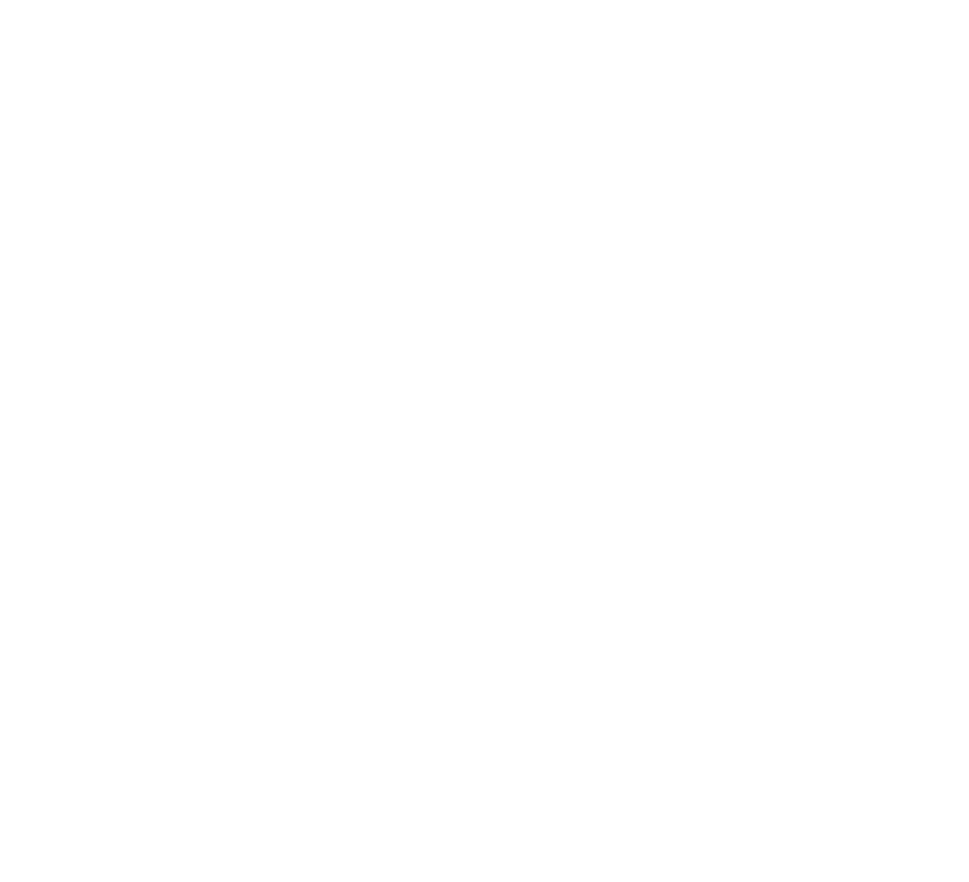
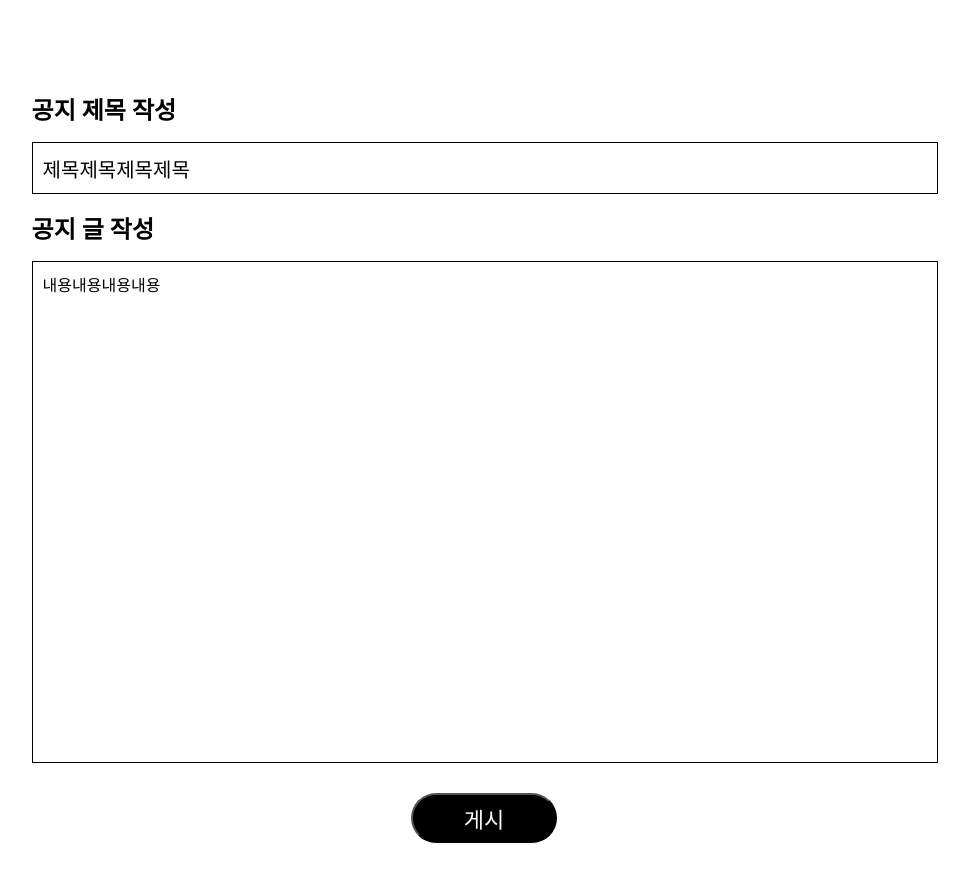
Before and after one commit to DEPth-MJU-Festival/MJU-Festival-2024-Admin, a React (Vite) app: page /noticeEdit in a window 1280 px wide. Before the commit this address had no page. Shown: the top 882 px of the page, without its empty margins (166-1135 px from the left). Before the commit the page ends 800 px from the top, so only its background shows below. Built offline with nearby package versions, Linux system fonts and the light colour scheme.

Commit message:
feat: EditNotice

```diff
--- a/src/App.tsx
+++ b/src/App.tsx
@@ -1,6 +1,9 @@
 import { Route, BrowserRouter as Router, Routes } from "react-router-dom";
 import HomePage from "./pages/home/HomePage";
+import NewNotice from "./pages/notice/NewNotice";
 import Notice from "./pages/notice/Notice";
+import NoticeDetail from "./pages/notice/NoticeDetail";
+import NoticeEdit from "./pages/notice/NoticeEdit";
 
 const App = () => {
   return (
@@ -8,6 +11,9 @@
       <Routes>
         <Route path="/" element={<HomePage />} />
         <Route path="/notice" element={<Notice />} />
+        <Route path="/newNotice" element={<NewNotice />} />
+        <Route path="/noticeDetail" element={<NoticeDetail />} />
+        <Route path="/noticeEdit" element={<NoticeEdit />} />
         {/* <Route path="/listItem" element={<HomePage />} /> */}
       </Routes>
     </Router>
--- /dev/null
+++ b/src/components/Button.tsx
@@ -0,0 +1,24 @@
+import styled from "styled-components";
+
+const Button = ({
+  title,
+  onClick,
+}: {
+  title: string;
+  onClick?: () => void;
+}) => {
+  return <WriteButton onClick={onClick}>{title}</WriteButton>;
+};
+
+export default Button;
+
+const WriteButton = styled.button`
+  background-color: black;
+  width: 146px;
+  height: 50px;
+  border-radius: 100px;
+  color: white;
+  font-size: 22px;
+  margin-left: 20px;
+  cursor: pointer;
+`;
--- a/src/components/notice/NoticeNav.tsx
+++ b/src/components/notice/NoticeNav.tsx
@@ -1,10 +1,12 @@
+import { useNavigate } from "react-router-dom";
 import { styled } from "styled-components";
 
 const NoticeNav = () => {
+  const navigate = useNavigate();
   return (
     <Container>
       <Title>공지사항</Title>
-      <WriteButton>글쓰기</WriteButton>
+      <WriteButton onClick={() => navigate("/newNotice")}>글쓰기</WriteButton>
     </Container>
   );
 };
@@ -36,4 +38,5 @@
   color: white;
   font-size: 22px;
   margin-left: 20px;
+  cursor: pointer;
 `;
--- a/src/components/notice/NoticePageBar.tsx
+++ b/src/components/notice/NoticePageBar.tsx
@@ -6,7 +6,7 @@
 
 /*
     API 가 어떻게 나올지 모르겠음 페이지 전환 기능을 포함시킬 수도 있기때문에 아직 postList를 자르지 않았음.
-  */
+*/
 
 const NoticePageBar = () => {
   const [searchParams, setSearchParams] = useSearchParams();
--- a/src/components/notice/NoticePreviewComponent.tsx
+++ b/src/components/notice/NoticePreviewComponent.tsx
@@ -1,13 +1,20 @@
+import { useNavigate } from "react-router-dom";
 import styled from "styled-components";
 import { NoticePreviewProp } from "../../types/notice";
 
 const NoticePreviewComponent = ({
   preview,
+  page,
 }: {
   preview: NoticePreviewProp;
+  page: number;
 }) => {
+  const navigator = useNavigate();
+  const handleMoveNoticeDetail = () => {
+    navigator(`/noticeDetail?page=${page}`);
+  };
   return (
-    <Conatiner>
+    <Conatiner onClick={handleMoveNoticeDetail}>
       <Title>{preview.title}</Title>
       <Preview>{preview.preview}</Preview>
       <Date>{preview.date}</Date>
@@ -24,6 +31,7 @@
   padding-bottom: 20px;
   width: 100%;
   border-bottom: black solid 1px;
+  cursor: pointer;
 `;
 
 const Title = styled.p`
--- /dev/null
+++ b/src/constants/notice/dummyPostContent.ts
@@ -0,0 +1,2 @@
+export const DUMMYCONTENT =
+  "게시글 내용 게시글 내용 게시글 내용 게시글 내용 게시글 내용 게시글 내용 게시글 내용 게시글 내용 게시글 내용 게시글 내용 게시글 내용 게시글 내용 게시글 내용 게시글 내용 게시글 내용 게시글 내용 게시글 ";
--- /dev/null
+++ b/src/pages/notice/NewNotice.tsx
@@ -0,0 +1,56 @@
+import styled from "styled-components";
+import Button from "../../components/Button";
+
+const NewNotice = () => {
+  return (
+    <Container>
+      <Label>공지 제목 작성</Label>
+      <TitleInput placeholder="게시글 제목을 입력하세요." />
+      <Label>공지 글 작성</Label>
+      <ContentInput placeholder="공지 글을 작성하여 주세요." />
+      <ButtonContainer>
+        <Button title={"게시"} />
+      </ButtonContainer>
+    </Container>
+  );
+};
+
+export default NewNotice;
+
+const Container = styled.div`
+  display: flex;
+  flex-direction: column;
+  margin: 75px 15%;
+`;
+
+const Label = styled.h1`
+  font-size: 24px;
+  font-weight: bold;
+`;
+const TitleInput = styled.input`
+  height: 30px;
+  width: 100%;
+  border: black solid 1px;
+  font-size: 20px;
+  padding: 10px;
+
+  ::placeholder {
+    color: gray;
+    opacity: 1;
+  }
+`;
+
+const ContentInput = styled.textarea`
+  width: 100%;
+  border: black solid 1px;
+  height: 60vh;
+  font-size: 16px;
+  padding: 10px;
+  resize: none; /* 크기 조절 삭제 */
+`;
+
+const ButtonContainer = styled.div`
+  display: flex;
+  justify-content: center;
+  margin-top: 30px;
+`;
--- a/src/pages/notice/Notice.tsx
+++ b/src/pages/notice/Notice.tsx
@@ -8,8 +8,8 @@
   return (
     <Container>
       <NoticeNav />
-      {DUMMYPREVIEWPOSTS.map((preview, key) => (
-        <NoticePreviewComponent preview={preview} key={key} />
+      {DUMMYPREVIEWPOSTS.map((preview, index) => (
+        <NoticePreviewComponent preview={preview} key={index} page={index} />
       ))}
       <NoticePageBar />
     </Container>
--- /dev/null
+++ b/src/pages/notice/NoticeDetail.tsx
@@ -0,0 +1,61 @@
+import { useNavigate } from "react-router-dom";
+import styled from "styled-components";
+import Button from "../../components/Button";
+import { DUMMYCONTENT } from "../../constants/notice/dummyPostContent";
+
+const NoticeDetail = () => {
+  const navigator = useNavigate();
+  const queryParams = new URLSearchParams(location.search);
+  const page = queryParams.get("page");
+
+  const handleMoveEditPage = () => {
+    navigator(`/noticeEdit?page=${page}`);
+  };
+
+  return (
+    <>
+      <Container>
+        <Title>게시글 제목</Title>
+        <Time>YYYY/MM/DD 13:00</Time>
+        <Content>{DUMMYCONTENT}</Content>
+      </Container>
+      <ButtonContainer>
+        <Button title={"수정"} onClick={handleMoveEditPage} />
+        <Button title={"삭제"} />
+      </ButtonContainer>
+    </>
+  );
+};
+
+export default NoticeDetail;
+
+const Container = styled.div`
+  display: flex;
+  flex-direction: column;
+  margin: 100px 15%;
+  border: black solid 1px;
+  padding: 20px;
+  border-radius: 10px;
+`;
+
+const Title = styled.p`
+  font-weight: bold;
+  font-size: 24px;
+  margin: 0;
+`;
+
+const Time = styled.p`
+  font-size: 16px;
+  margin: 1;
+`;
+
+const Content = styled.p`
+  font-size: 16px;
+  margin: 1;
+`;
+
+const ButtonContainer = styled.div`
+  display: flex;
+  justify-content: center;
+  gap: 20px;
+`;
--- /dev/null
+++ b/src/pages/notice/NoticeEdit.tsx
@@ -0,0 +1,71 @@
+import { useState } from "react"; // useState를 import
+import styled from "styled-components";
+import Button from "../../components/Button";
+
+const NoticeEdit = () => {
+  const [title, setTitle] = useState("제목제목제목제목");
+  const [content, setContent] = useState("내용내용내용내용");
+
+  return (
+    <Container>
+      <Label>공지 제목 작성</Label>
+      <TitleInput
+        name="title"
+        placeholder="게시글 제목을 입력하세요."
+        value={title}
+        onChange={(e) => setTitle(e.target.value)}
+      />
+      <Label>공지 글 작성</Label>
+      <ContentInput
+        name="content"
+        placeholder="공지 글을 작성하여 주세요."
+        value={content}
+        onChange={(e) => setContent(e.target.value)}
+      />
+      <ButtonContainer>
+        <Button title={"게시"} />
+      </ButtonContainer>
+    </Container>
+  );
+};
+
+export default NoticeEdit;
+
+const Container = styled.div`
+  display: flex;
+  flex-direction: column;
+  margin: 75px 15%;
+`;
+
+const Label = styled.h1`
+  font-size: 24px;
+  font-weight: bold;
+`;
+
+const TitleInput = styled.input`
+  height: 30px;
+  width: 100%;
+  border: black solid 1px;
+  font-size: 20px;
+  padding: 10px;
+
+  ::placeholder {
+    color: gray;
+    opacity: 1;
+  }
+`;
+
+const ContentInput = styled.textarea`
+  width: 100%;
+  border: black solid 1px;
+  height: 60vh;
+  font-size: 16px;
+  padding: 10px;
+  resize: none; /* 크기 조절 삭제 */
+`;
+
+const ButtonContainer = styled.div`
+  display: flex;
+  justify-content: center;
+  margin-top: 30px;
+`;
```
